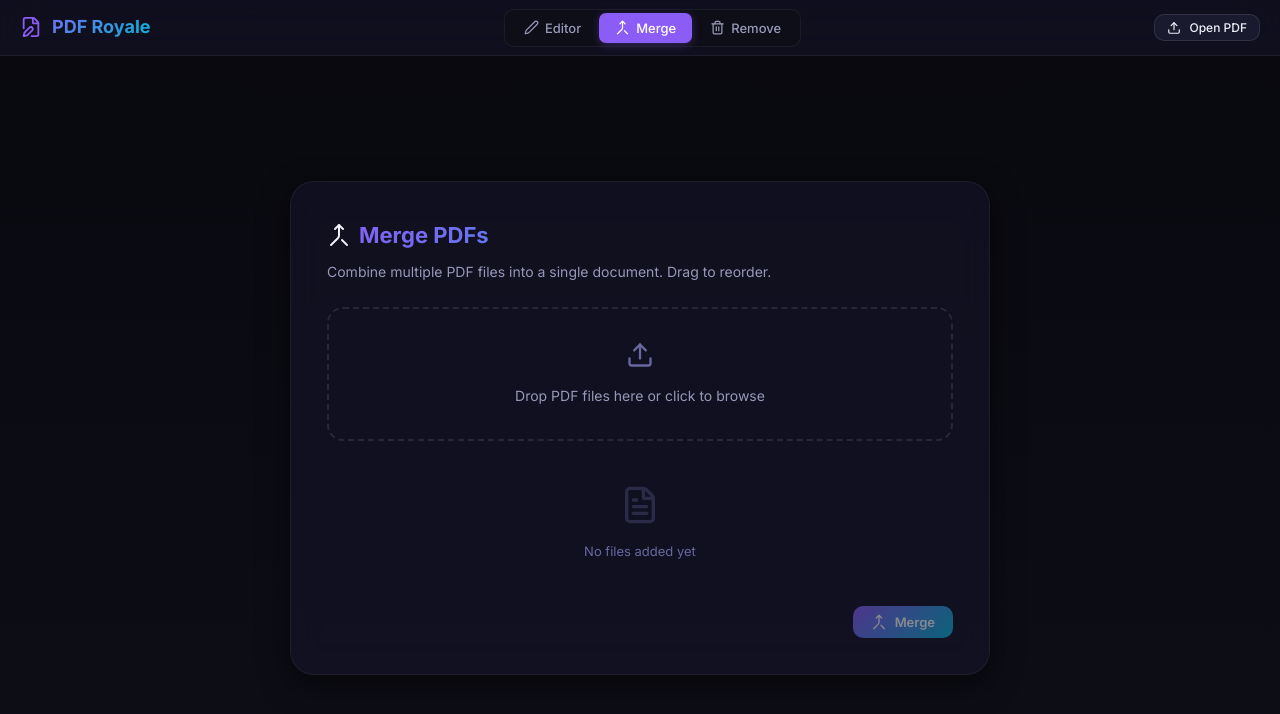
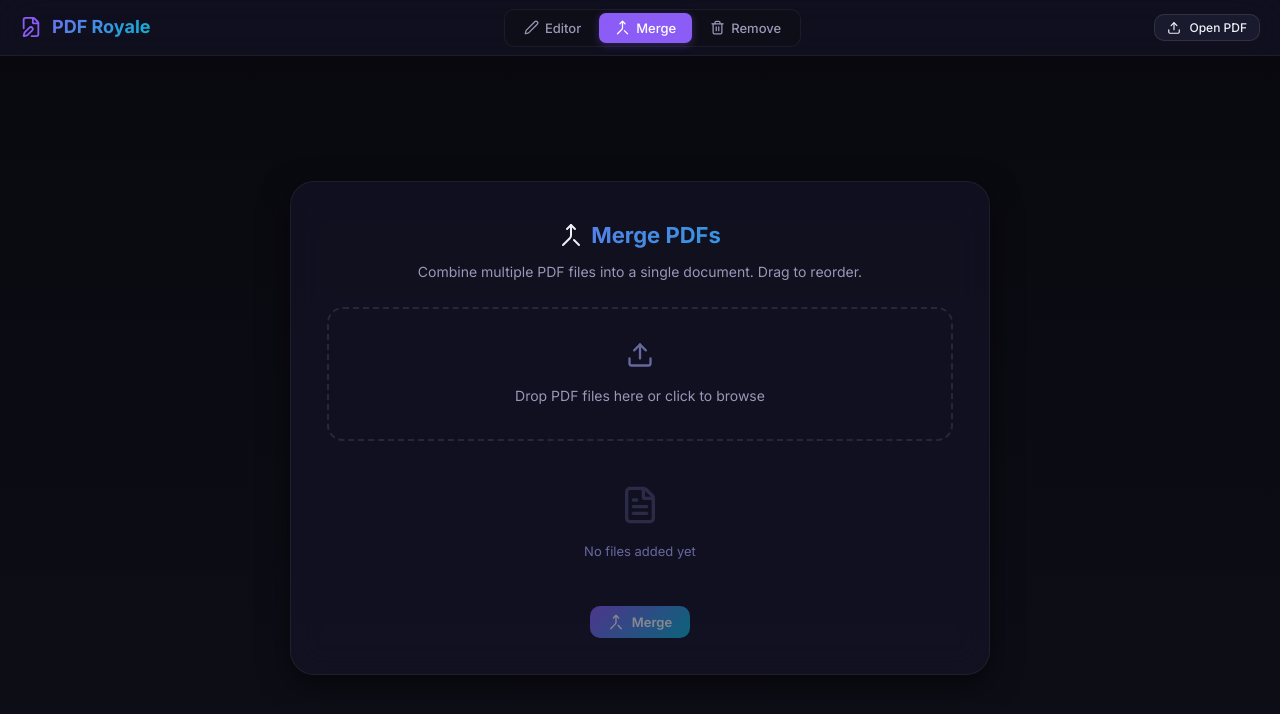
Before and after one commit to realms-overflow/pdf-editor, a Next.js app: page / in a window 1280 px wide. Both pictures are taken after a click on the button "Merge". Shown: the top 714 px of the page. Built offline with nearby package versions, Linux system fonts and the light colour scheme.

Commit message:
style: center align text in Merge and Remove panels

```diff
--- a/app/globals.css
+++ b/app/globals.css
@@ -810,12 +810,14 @@
   -webkit-background-clip: text;
   -webkit-text-fill-color: transparent;
   background-clip: text;
+  text-align: center;
 }
 
 .panel .panel-description {
   color: var(--text-secondary);
   font-size: 14px;
   margin-bottom: 24px;
+  text-align: center;
 }
 
 .file-list {
@@ -850,6 +852,7 @@
 .file-item-info {
   flex: 1;
   min-width: 0;
+  text-align: center;
 }
 
 .file-item-name {
@@ -874,7 +877,7 @@
 .panel-actions {
   display: flex;
   gap: 10px;
-  justify-content: flex-end;
+  justify-content: center;
 }
 
 .panel-dropzone {
@@ -1043,6 +1046,7 @@
   justify-content: center;
   padding: 40px;
   color: var(--text-tertiary);
+  text-align: center;
   gap: 8px;
 }
 
```
